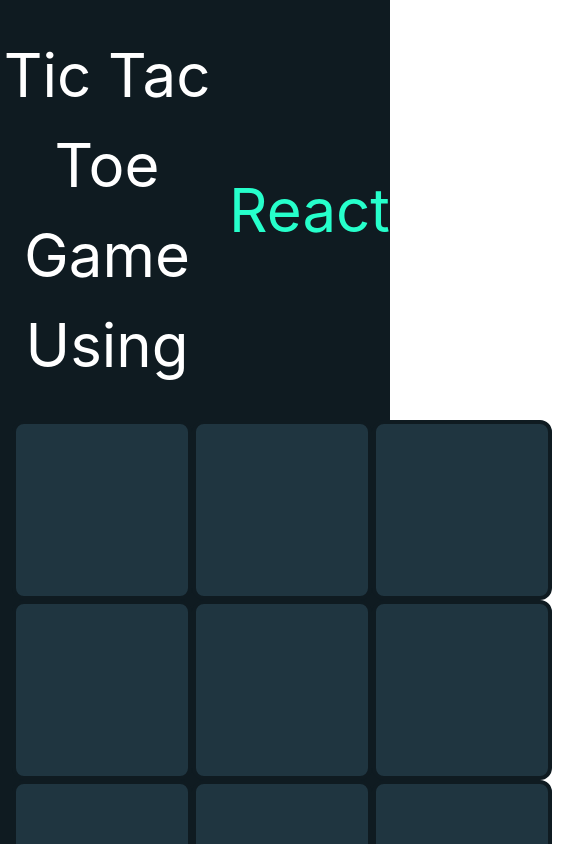
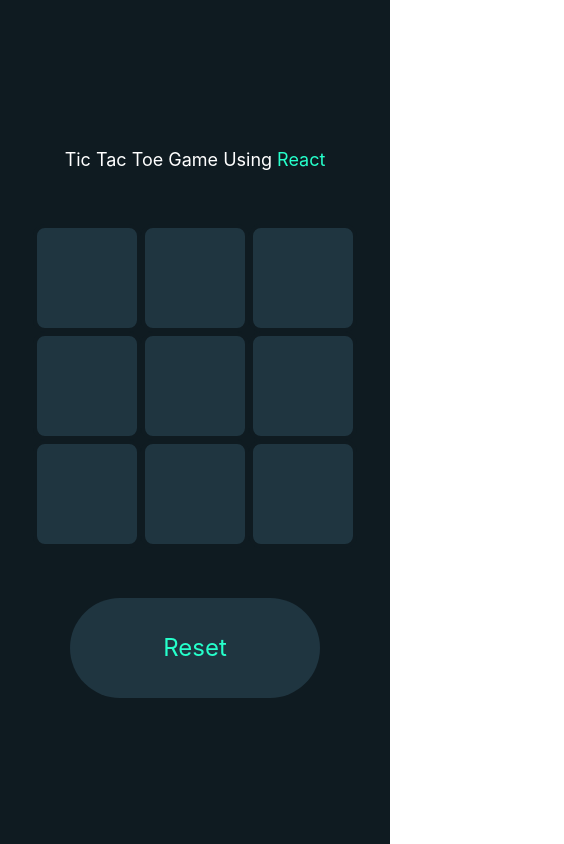
Before and after one commit to tarunsharma-dev/tic-tac-toe, a React (Vite) app: page / in a window 390 px wide. Shown: the top 844 px of the page, 564 px wide, since content can reach past the window. Built offline with nearby package versions, Linux system fonts and the light colour scheme.

Commit message:
feature: tic tac toe game mobile responsiveness

```diff
--- a/src/TicTacToe/TicTacToe.jsx
+++ b/src/TicTacToe/TicTacToe.jsx
@@ -72,20 +72,20 @@ function TicTacToe() {
     setLock(false);
     data = ["", "", "", "", "", "", "", "", ""];
     setCount(0);
-    titleRef.current.innerHTML = `Tic Tac Toe Game Using<span class="text-[#26ffcb] pl-[15px]">React</span>`;
+    titleRef.current.innerHTML = `Tic Tac Toe Game Using<span class="text-[#26ffcb] pl-[5px] lg:pl-[15px]">React</span>`;
     box_arr.map((e) => {
       e.current.innerHTML = "";
     });
   };
 
   return (
-    <div className="container text-center">
+    <div className="container text-center my-[50px]">
       <h1
-        className="title text-white flex justify-center items-center my-[30px] text-[60px]"
+        className="title text-white flex justify-center items-center mb-[50px] text-lg lg:text-[60px]"
         ref={titleRef}
       >
         Tic Tac Toe Game Using
-        <span className="text-[#26ffcb] pl-[15px]">React</span>
+        <span className="text-[#26ffcb] pl-[5px] lg:pl-[15px]">React</span>
       </h1>
       <div className="board justify-center">
         <div className="row1">
@@ -161,7 +161,7 @@ function TicTacToe() {
         </div>
       </div>
       <button
-        className="reset w-[250px] h-[100px] border-0 outline-none cursor-pointer rounded-full bg-[#1f3540] text-2xl text-[#26ffcb] mt-[10px]"
+        className="reset w-[250px] h-[100px] border-0 outline-none cursor-pointer rounded-full bg-[#1f3540] text-2xl text-[#26ffcb] mt-[50px]"
         onClick={() => {
           reset();
         }}
--- a/src/assets/components/TicTacToe.scss
+++ b/src/assets/components/TicTacToe.scss
@@ -1,17 +1,22 @@
 .board {
-  height: 600px;
-  width: 564px;
   display: flex;
   margin: auto;
+  @media screen and (min-width: 1024px) {
+    height: 600px;
+    width: 564px;
+  }
 
   .boxes {
     display: flex;
-    height: 180px;
-    width: 180px;
     background-color: #1f3540;
     border: 4px solid #0f1b21;
     border-radius: 12px;
     cursor: pointer;
     padding: 50px;
+
+    @media screen and (min-width: 1024px) {
+      height: 180px;
+      width: 180px;
+    }
   }
 }
```
